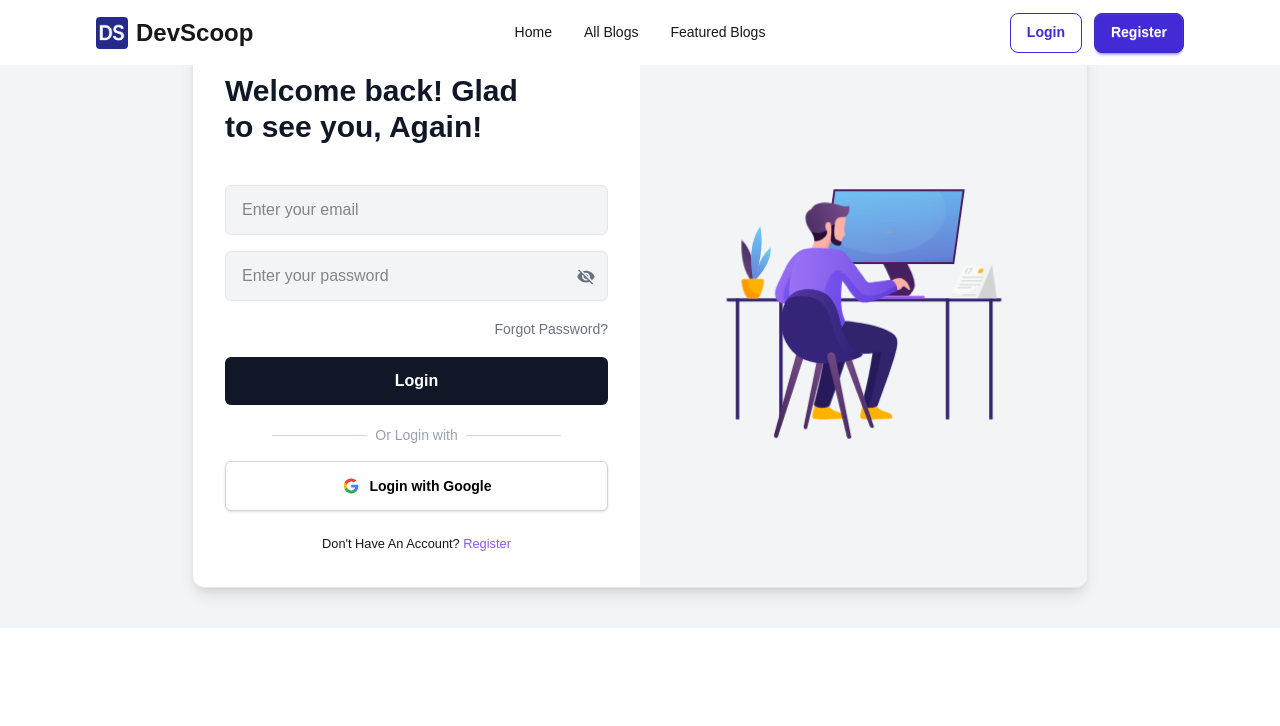
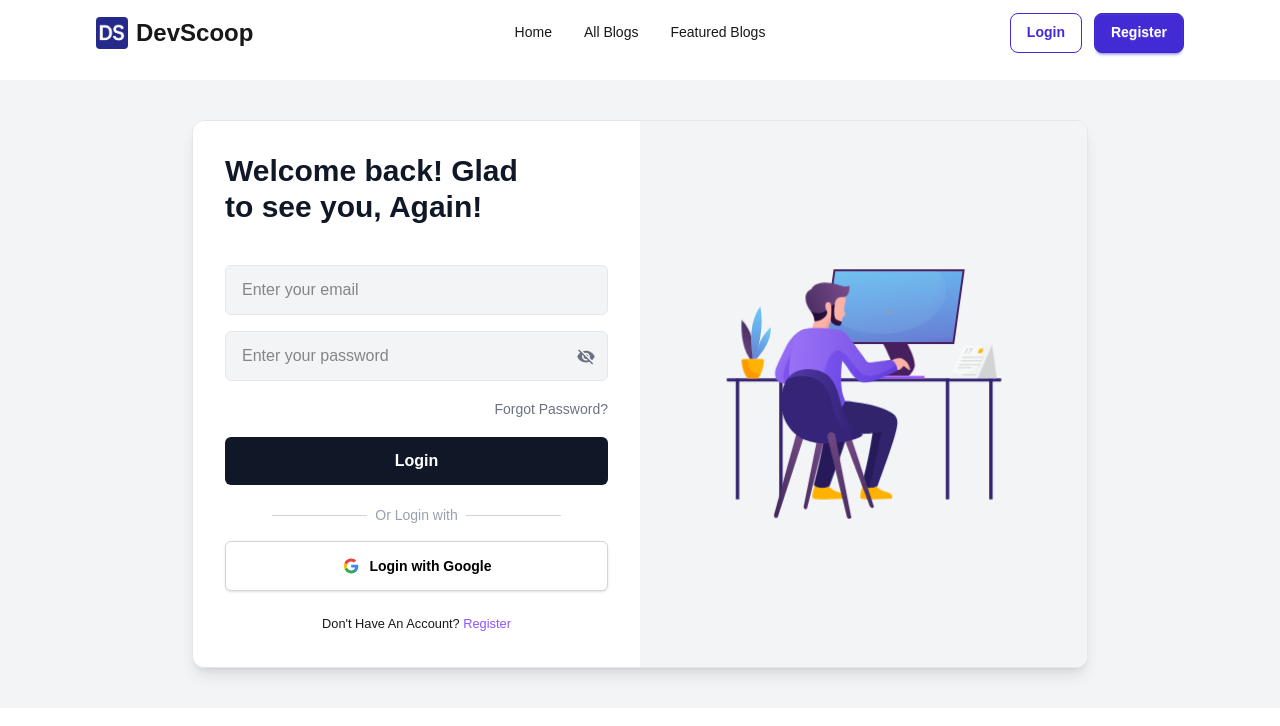
Before and after one commit to khayerhossain/dev-scoop, a React (Vite) app in the folder client/: page /login in a window 1280 px wide. Shown: the top 726 px of the page. Built offline with nearby package versions, Linux system fonts and the light colour scheme; no server answers.

Commit message:
project details page updated

```diff
--- a/client/src/Pages/Login/Login.jsx
+++ b/client/src/Pages/Login/Login.jsx
@@ -48,7 +48,7 @@ const Login = () => {
   };
 
   return (
-    <div className="flex items-center justify-center bg-gray-100 px-4 py-6 pt-0 pb-0 lg:py-10">
+    <div className="flex items-center justify-center bg-gray-100 mt-20 px-4 py-6 pt-0 pb-0 lg:py-10">
       <div className="flex flex-col-reverse md:flex-row bg-white rounded-xl shadow-lg overflow-hidden max-w-4xl w-full border border-gray-200">
 
         {/* Left side - Form */}
--- a/client/src/Pages/Register/Register.jsx
+++ b/client/src/Pages/Register/Register.jsx
@@ -98,7 +98,7 @@ const Register = () => {
   };
 
   return (
-    <div className="flex items-center justify-center bg-gray-100 px-4 py-6 pt-0 lg:pt-20 pb-0 lg:pb-32">
+    <div className="flex items-center justify-center bg-gray-100 px-4 py-6 pt-0 lg:pt-20 pb-0 lg:pb-20 mt-0 lg:mt-10">
       <div className="flex flex-col-reverse md:flex-row bg-white rounded-xl shadow-lg overflow-hidden max-w-4xl w-full border border-gray-200">
 
         {/* Left side - Form */}
```
